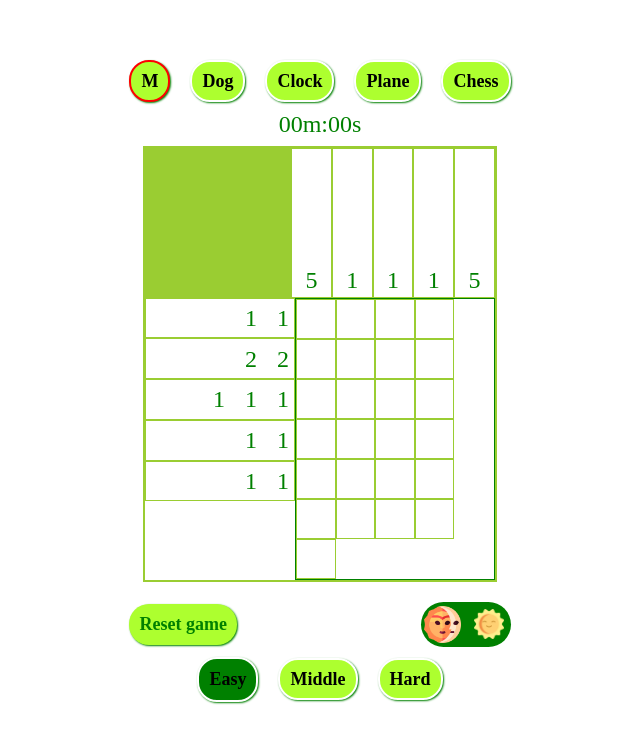
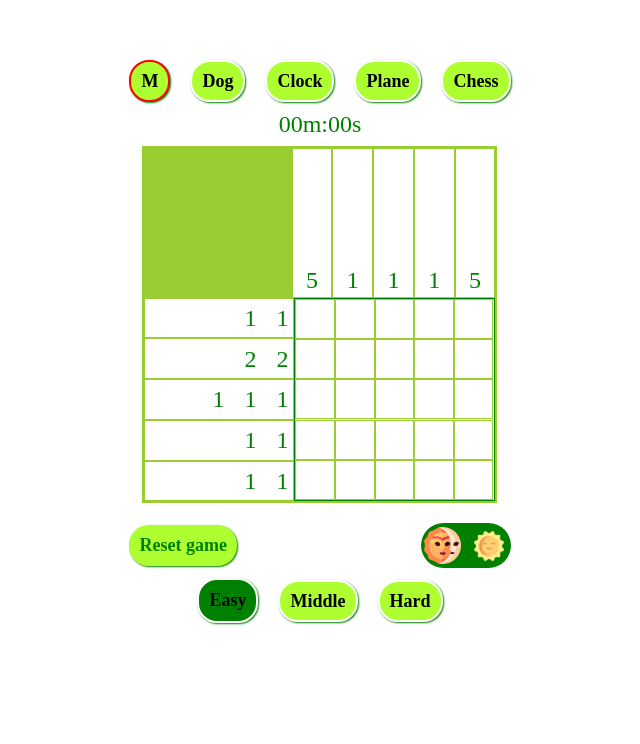
Before and after one commit to Anatoli-Paliukhovich/rs-school-projects-firstStage, a plain HTML site: page nonograms/index.html in a window 1280 px wide. Shown: the whole page, without its empty margins (320-960 px from the left). Drawn offline with Linux system fonts and the light colour scheme.

Commit message:
fix: fix width

```diff
--- a/nonograms/css/style.css
+++ b/nonograms/css/style.css
@@ -195,7 +195,7 @@ body.dark .level:hover {
 	display: inline-flex;
 	flex-direction: column;
 	border: 2px solid yellowgreen;
-	width: 353.8px;
+	width: 355px;
 }
 
 .top__square {
--- a/nonograms/hard level/css/style.css
+++ b/nonograms/hard level/css/style.css
@@ -194,7 +194,7 @@ body.dark .level:hover {
 	display: inline-flex;
 	flex-direction: column;
 	border: 2px solid yellowgreen;
-	width: 480.5px;
+	width: 482px;
 }
 
 .top__square {
```
